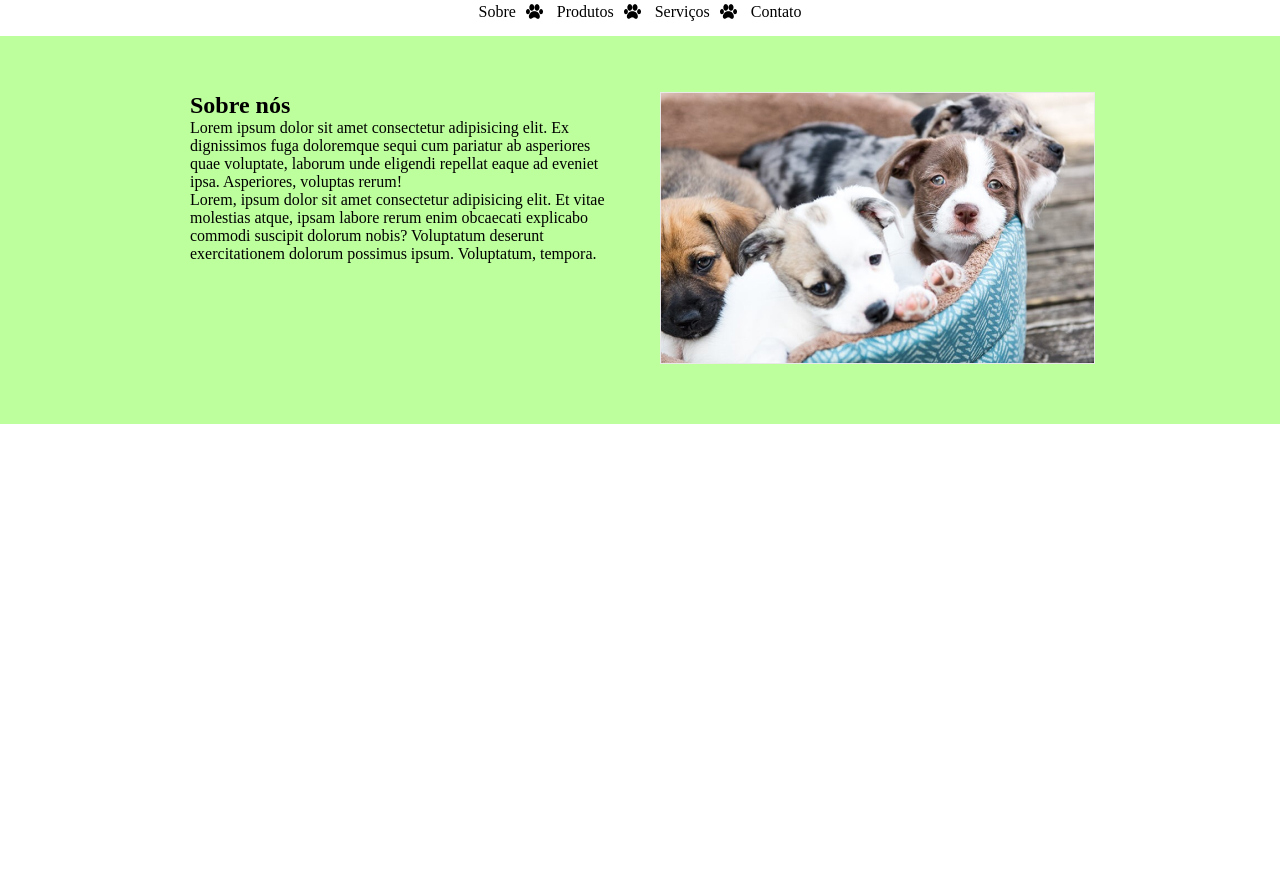
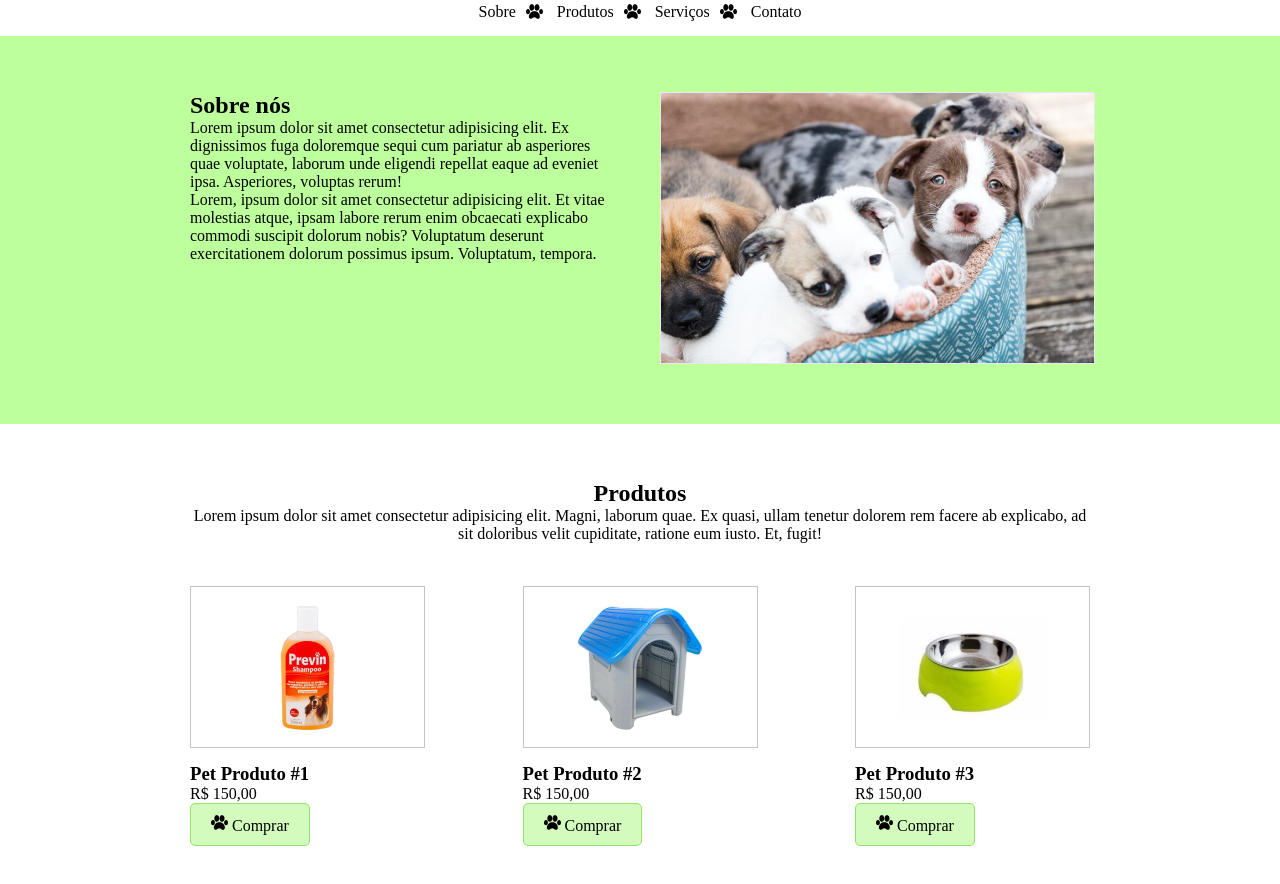
Before and after one commit to Lopes0612/Lopes, a plain HTML site: page index.html in a window 1280 px wide. Shown: the part 116-1000 px from the top of the page. Before the commit the page ends 800 px from the top, so only its background shows below. Drawn offline with Linux system fonts and the light colour scheme.

Commit message:
Section Produto

```diff
--- a/css/petshopstyle.css
+++ b/css/petshopstyle.css
@@ -62,3 +62,40 @@ nav a:hover{
 .flex-container .col{
     width: 430px;
 }
+
+.produto{
+    width: 235px;
+}
+
+.produto figure{
+    border: 1px solid #c4c4c4;
+    background-color: #fff;
+    margin: 0 0 15px 0;
+    padding: 0;
+    text-align: center;
+    height: 160px;
+    line-height: 160px;
+}
+
+.produto figure img{
+    vertical-align: middle;
+}
+
+.texto-centralizado{
+    text-align: center;
+}
+
+.btn-pata{
+    border: 1px solid #91e467;
+    background-color: #d2fbbd;
+    text-decoration: none;
+    color: #000;
+    border-radius: 5px;
+    cursor: pointer;
+    display: inline-block;
+    padding: 10px 20px;
+}
+
+#produto .flex-container{
+    margin-top: 43px;
+}
--- a/index.html
+++ b/index.html
@@ -35,5 +35,54 @@
         </div>
     </section>
 
+    <!--seção Produto-->
+    <section id="produto">
+        <div class="container">
+            <h2 class="texto-centralizado">Produtos</h2>
+            <p class="texto-centralizado">Lorem ipsum dolor sit amet consectetur adipisicing elit. Magni, laborum quae. Ex quasi, ullam tenetur dolorem rem facere ab explicabo, ad sit doloribus velit cupiditate, ratione eum iusto. Et, fugit!</p>
+            <div class="flex-container">
+                <article class="produto">
+                    <figure>
+                        <img src="img/produto-1.jpg" alt="Produto">
+                    </figure>
+                    <h3>Pet Produto #1</h3>
+                    <p>R$ 150,00</p>
+                    <a href="#" class="btn-pata">
+                        <img src="img/patinha-preta.png" alt="Patinha Preta">
+                        Comprar
+                    </a>
+                </article>
+
+                <article class="produto">
+                    <figure>
+                        <img src="img/produto-2.jpg" alt="Produto">
+                    </figure>
+                    <h3>Pet Produto #2</h3>
+                    <p>R$ 150,00</p>
+                    <a href="#" class="btn-pata">
+                        <img src="img/patinha-preta.png" alt="Patinha Preta">
+                        Comprar
+                    </a>
+                </article>
+
+                <article class="produto">
+                    <figure>
+                        <img src="img/produto-3.jpg" alt="Produto">
+                    </figure>
+                    <h3>Pet Produto #3</h3>
+                    <p>R$ 150,00</p>
+                    <a href="#" class="btn-pata">
+                        <img src="img/patinha-preta.png" alt="Patinha Preta">
+                        Comprar
+                    </a>
+                </article>
+
+            </div>
+
+
+        </div>
+
+    </section>
+
 </body>
 </html>
```
